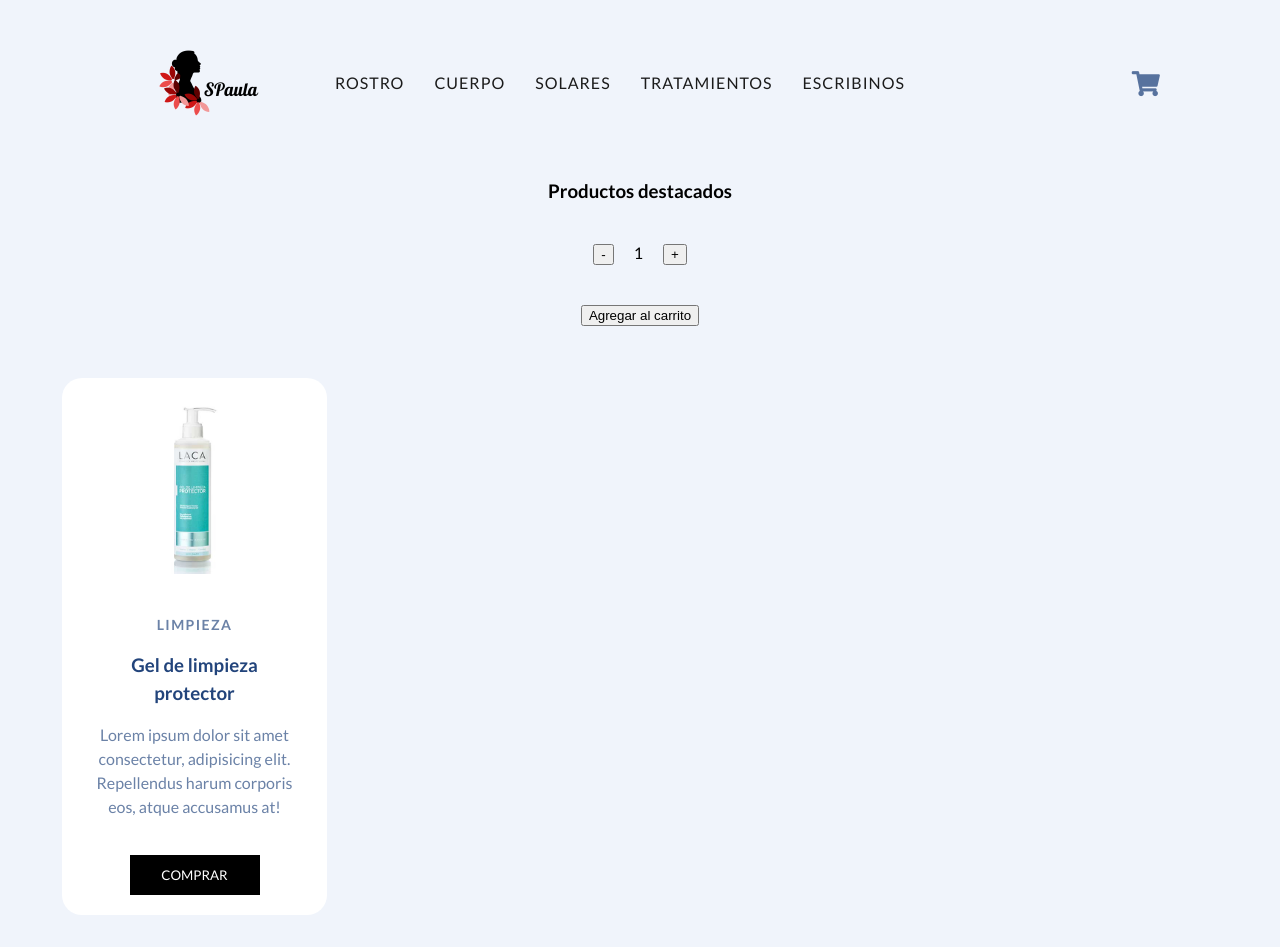
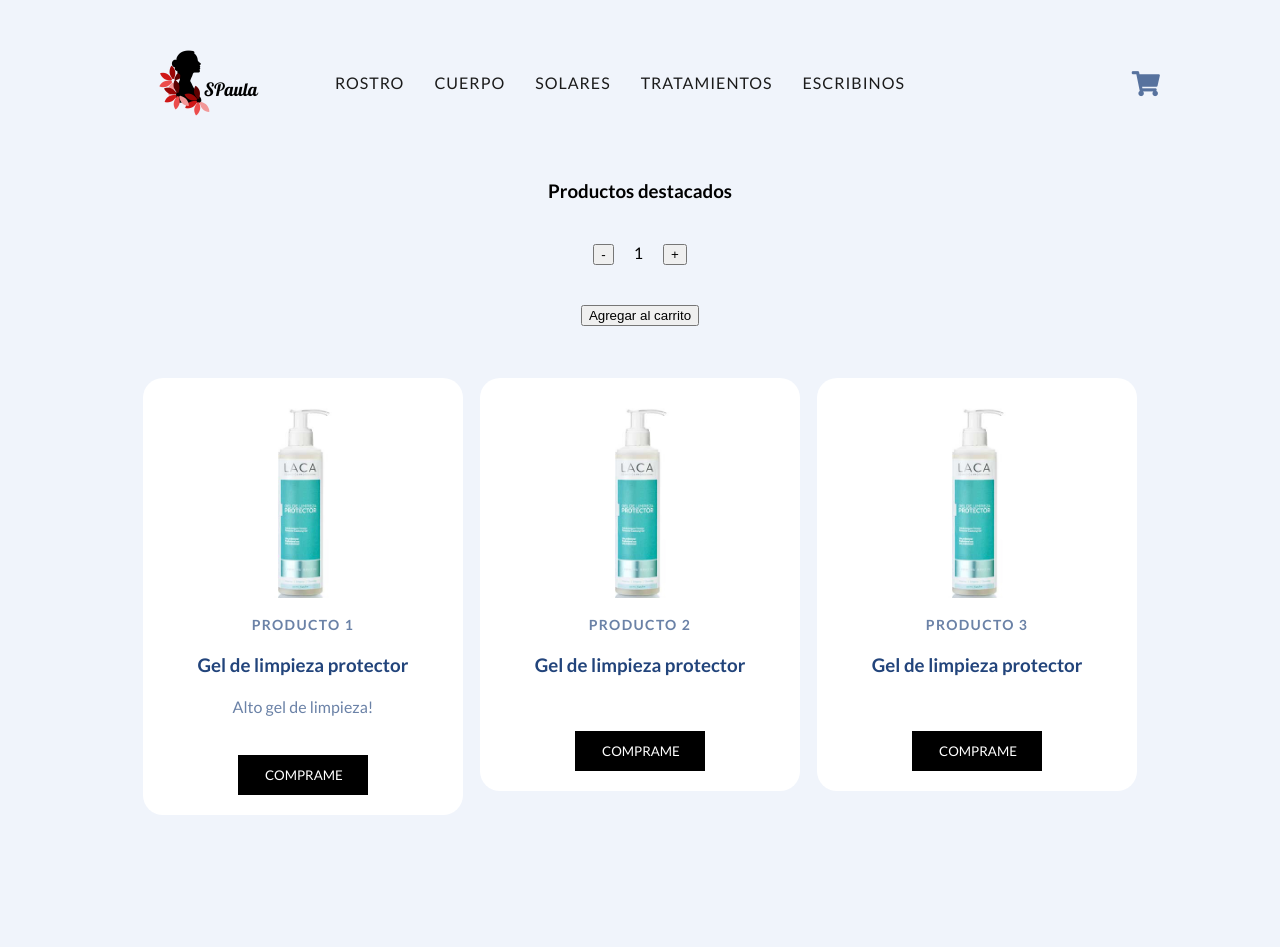
Before and after one commit to edy527/estetica, a React (Create React App) app: page / in a window 1280 px wide. After the commit the page ends 855 px from the top, so only its background shows below. Built offline with nearby package versions, Linux system fonts and the light colour scheme.

Commit message:
Se realiza desafio de MAP Y PROMESAS se modifican estilos de cards

```diff
--- a/src/App.js
+++ b/src/App.js
@@ -15,8 +15,6 @@ function App() {
         <NavBar/>
       </header>
       <ItemListContainer/>
-      <ProductCard/>
-
     </div>
   );
 }
--- /dev/null
+++ b/src/components/Item.jsx
@@ -0,0 +1,29 @@
+import React from "react";
+import image from "../img/gel-de-limpieza-p.jpg";
+//import ProductCard from './ProductCard'
+
+export default function Item(props) {
+  return (
+
+      <div className="SiteContainer">
+        <div className="ArticleContainer">
+          <article className="ArticleCard">
+            <figure className="ArticleImg">
+              <img src={image} alt="Gel de limpieza LACA" />
+            </figure>
+            <div className="ArticleContent">
+              <a href="./" className="CardCategory">
+                {props.name}
+              </a>
+              <h3 className="CardTitle">Gel de limpieza protector</h3>
+              <p className="CardExcerpt">{props.description}</p>
+            </div>
+            <div className="BtnContainer">
+              <button className="CustomBtn Btn">COMPRAME</button>
+            </div>
+          </article>
+        </div>
+      </div>
+
+  );
+}
--- /dev/null
+++ b/src/components/ItemList.jsx
@@ -0,0 +1,56 @@
+import Item from './Item';
+import './css/CardContainer.css'
+
+const {useEffect, useState} = require('react')
+
+export default function ItemList(){
+
+
+    const [products, setProducts] = useState([]);
+
+    useEffect(() =>{
+
+        new Promise((resolve, reject) => {
+            const data=[
+
+                {
+                    id: '1',
+                    name: 'Producto 1',
+                    stock: 2,
+                    description: 'Alto gel de limpieza!'
+                },
+                {
+                    id: '2',
+                    name: 'Producto 2',
+                    stock: 2
+                },
+                {
+                    id: '3',
+                    name: 'Producto 3',
+                    stock: 2
+                }
+            ];
+            setTimeout(() => resolve(data), 3000);
+        })
+
+        .then((dataResolve) =>{
+            console.log('Data Resolve', dataResolve);
+            setProducts(dataResolve);
+        })
+        .catch((error)=>{
+            console.log('err', error);
+        })
+    }, []);
+
+    return(
+        <div className="CardContainer">
+            {products.map((cadaitem)=>(
+                <Item
+                name={cadaitem.name}
+                stock={cadaitem.stock}
+                description={cadaitem.description}
+                />
+            ))}
+      </div>
+    )
+}
--- a/src/components/ItemListContainer.jsx
+++ b/src/components/ItemListContainer.jsx
@@ -1,5 +1,7 @@
 import React from 'react';
 import ItemCount from './ItemCount';
+import ItemList from './ItemList';
+import './css/ItemListContainer.css'
 function ItemListContainer(){
 
     const onAdd = (count)=>{
@@ -7,10 +9,11 @@ function ItemListContainer(){
     }
 
     return(
-        <>
-        <h3 className="ItemListContainerTitle">Productos destacados</h3>
-        <ItemCount stock ={7} initial={1} onAdd ={onAdd}/>
-        </>
+        <div className="ItemListContainer">
+            <h3 className="ItemListContainerTitle">Productos destacados</h3>
+            <ItemCount stock ={7} initial={1} onAdd ={onAdd}/>
+            <ItemList/>
+        </div>
     )
 
 }
--- /dev/null
+++ b/src/components/css/CardContainer.css
@@ -0,0 +1,7 @@
+.CardContainer{
+    width: 100%;
+    display: flex;
+    flex-wrap: wrap;
+    justify-content: center;
+    align-content: center;
+}
--- /dev/null
+++ b/src/components/css/ItemListContainer.css
@@ -0,0 +1,4 @@
+.ItemListContainer{
+    width:80%;
+    margin:auto;
+}
--- a/src/components/css/ProductCard.css
+++ b/src/components/css/ProductCard.css
@@ -3,9 +3,10 @@
     max-width: calc(100% - 80px);
 }
 .ArticleContainer{
-    display: grid;
-    grid-template-columns: repeat(auto-fill, minmax(265px, 1fr));
-    gap: 2rem;
+    display: flex;
+    justify-content: space-between;
+    align-content: center;
+    width: 320px;
 }
 .ArticleImg{
     margin: 0;
```
